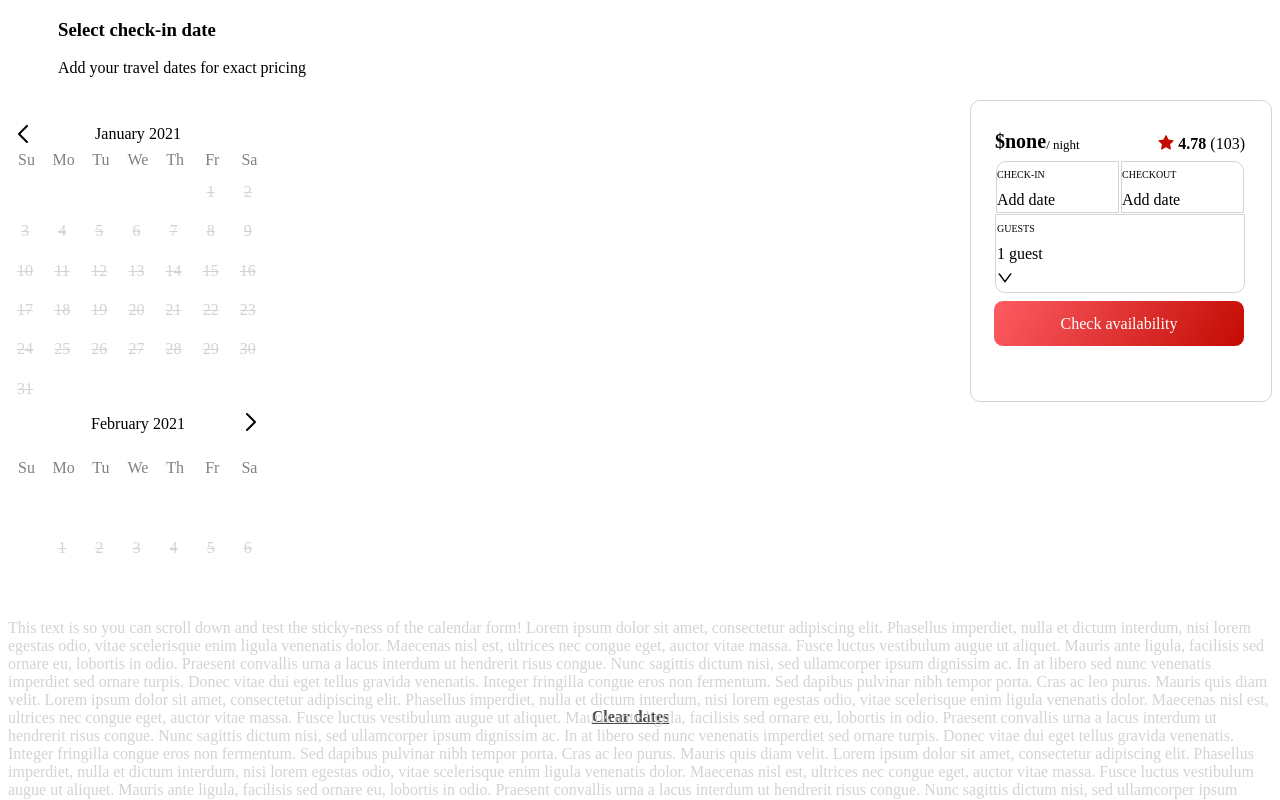
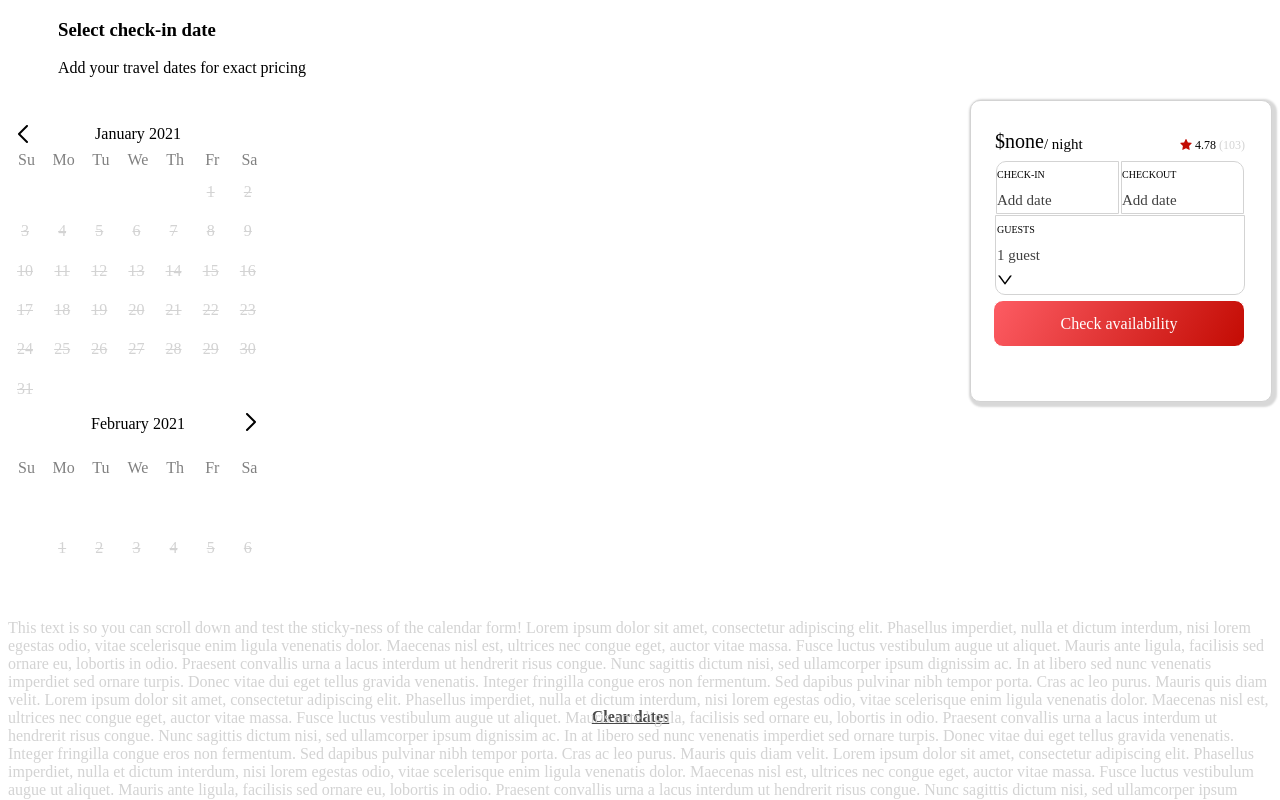
Before and after one commit to sdc-jackson/availability-service, a React (Create React App) app in the folder client/: page / in a window 1280 px wide. Shown: the top 800 px of the page. Built offline with nearby package versions, Linux system fonts and the light colour scheme; no server answers; the HTML template or start-up script is replaced by a standard one.

Commit message:
Small font changes, added shadow to date picker widget

```diff
--- a/client/src/App.jsx
+++ b/client/src/App.jsx
@@ -22,6 +22,7 @@ const StickyReservationDiv = styled.div`
   height: ${props => props.height};
   float:right;
   white-space: nowrap;
+  box-shadow:         2px 2px 2px 3px #D8D8D8;
 `;
 
 const DatesGuestsTablePicker = styled.table`
@@ -106,20 +107,21 @@ const RateDiv = styled.div`
 `;
 
 const RateNumberDiv = styled.div`
-  font-weight: 700;
+  font-weight: 500;
   font-size: 20px;
   order: 1;
 `;
 
 const PerNightDiv = styled.div`
   font-weight: 500;
-  font-size: small;
+  font-size: 15px;
   order: 2;
 `;
 
 const ReviewsDiv = styled.div`
   float:right;
   order: 2;
+  font-size: 12px;
 `;
 
 
@@ -448,11 +450,11 @@ class App extends React.Component {
               { ` $${(this.state.checkOut === 'notSelected') ? this.state.minNightlyRate : Math.floor(this.state.priceOfStay / this.state.numNights)}`}
             </RateNumberDiv>
             <PerNightDiv>
-              / night
+              {'  / night'}
             </PerNightDiv>
           </RateDiv>
           <ReviewsDiv>
-            <StarFilled twoToneColor="#fd5c63" style={{color:'#c30b03'}} /> <b>4.78</b> (103)
+            <StarFilled twoToneColor="#fd5c63" style={{color:'#c30b03'}} /> 4.78 <span style={{color: 'lightgrey'}}>(103)</span>
           </ReviewsDiv>
         </RateReviewsDiv>
 
@@ -471,7 +473,8 @@ class App extends React.Component {
                   </div>
                 </div>
                 <div id = 'check-in-add-date' data-testId ='checkInDate' onClick = {this.onClickCheckinShowCalendar.bind(this)}>
-                  {this.state.checkIn === 'notSelected' ? 'Add date' : `${this.getCheckIn().getMonth() + 1}/${this.getCheckIn().getDate()}/${this.getCheckIn().getFullYear()}` }
+                  <span style={{color: '#404040', fontSize: '15px'}}>{this.state.checkIn === 'notSelected' ? 'Add date' : `${this.getCheckIn().getMonth() + 1}/${this.getCheckIn().getDate()}/${this.getCheckIn().getFullYear()}` }
+                  </span>
                 </div>
               </DatesGuestsTablePickerDiv>
               </td>
@@ -482,7 +485,8 @@ class App extends React.Component {
                     CHECKOUT
                   </div>
                   <div id = 'check-out-add-date' data-testId ='checkOutDate' onClick = {this.onClickCheckoutShowCalendar.bind(this)}>
-                    {this.state.checkOut === 'notSelected' ? 'Add date' : `${this.getCheckOut().getMonth() + 1}/${this.getCheckOut().getDate()}/${this.getCheckOut().getFullYear()}`}
+                    <span style={{color: '#404040', fontSize: '15px'}}>{this.state.checkOut === 'notSelected' ? 'Add date' : `${this.getCheckOut().getMonth() + 1}/${this.getCheckOut().getDate()}/${this.getCheckOut().getFullYear()}`}
+                    </span>
                   </div>
                 </div>
               </DatesGuestsTablePickerDiv>
--- a/client/src/Guests.jsx
+++ b/client/src/Guests.jsx
@@ -16,7 +16,7 @@ class Guests extends React.Component {
     return (<div>
       <div className='guest-title' style={{fontSize: 'x-small'}}>GUESTS</div>
       <div className='flex-guest-summary-container' onClick={this.props.showGuestPicker}>
-        <div className='flex-guest-summary-numguests-child'> {`${this.sumGuests()} ${this.sumGuests() > 1 ? 'guests' : 'guest'}`}</div>
+        <div className='flex-guest-summary-numguests-child'> <span style={{color: '#404040', fontSize: '15px'}}>{`${this.sumGuests()} ${this.sumGuests() > 1 ? 'guests' : 'guest'}`}</span></div>
         <div className='flex-guest-summary-button-child ' > {this.props.guestPickerShowing ? <UpOutlined/> : <DownOutlined/> }</div>
       </div>
 
```
